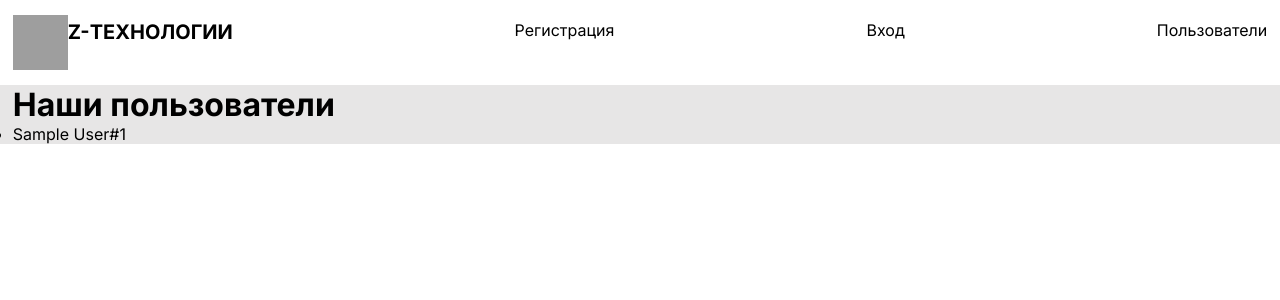
After one commit to Z-Innovations/Z-Technologies, a Flask app: page /users in a window 1280 px wide. The commit adds this page. Shown: the top 300 px of the page. Run offline with Flask 3, Linux system fonts and the light colour scheme; tables that the repository leaves empty hold one stand-in row (values such as "Sample post"); grey boxes are pictures that could not be loaded.

Commit message:
Users list (yeah no filters for now)

```diff
--- a/main.py
+++ b/main.py
@@ -125,5 +125,10 @@ def reload():
     subprocess.run(('systemctl', 'restart', 'z-tech'))
     return "<h1>something's wrong</h1>\n\ndid not restart?\n\nrestart pending?"
 
+@app.route('/users')
+def users():
+    users = User.query.all()
+    return render_template('users.html', users=users)
+
 if __name__ == '__main__':
    app.run(host='0.0.0.0')
--- a/templates/base.html
+++ b/templates/base.html
@@ -27,6 +27,7 @@
 				<li><a href="{{ url_for('auth.register') }}">Регистрация</a></li>
 				<li><a href="{{ url_for('auth.login') }}">Вход</a></li>
 				{% endif %}
+				<li><a href="{{ url_for('users') }}">Пользователи</a></li>
 			</ul>
 		</nav>
 		<div class="resizer"></div>
--- /dev/null
+++ b/templates/users.html
@@ -0,0 +1,15 @@
+{% extends 'base.html' %}
+
+{% block title %}Наши любимые пользователи{% endblock %}
+
+{% block content %}
+    <h1>Наши пользователи</h1>
+    <ul>
+    {% for user in users %}
+        <li>{% if user.name is not none %}
+            {{ user.name }}{% else %}
+            Олег Данилов{% endif %}{% if user.discriminator is not none %}#{{ user.discriminator }}
+            {% endif %}</li>
+    {% endfor %}
+    </ul>
+{% endblock %}
```
